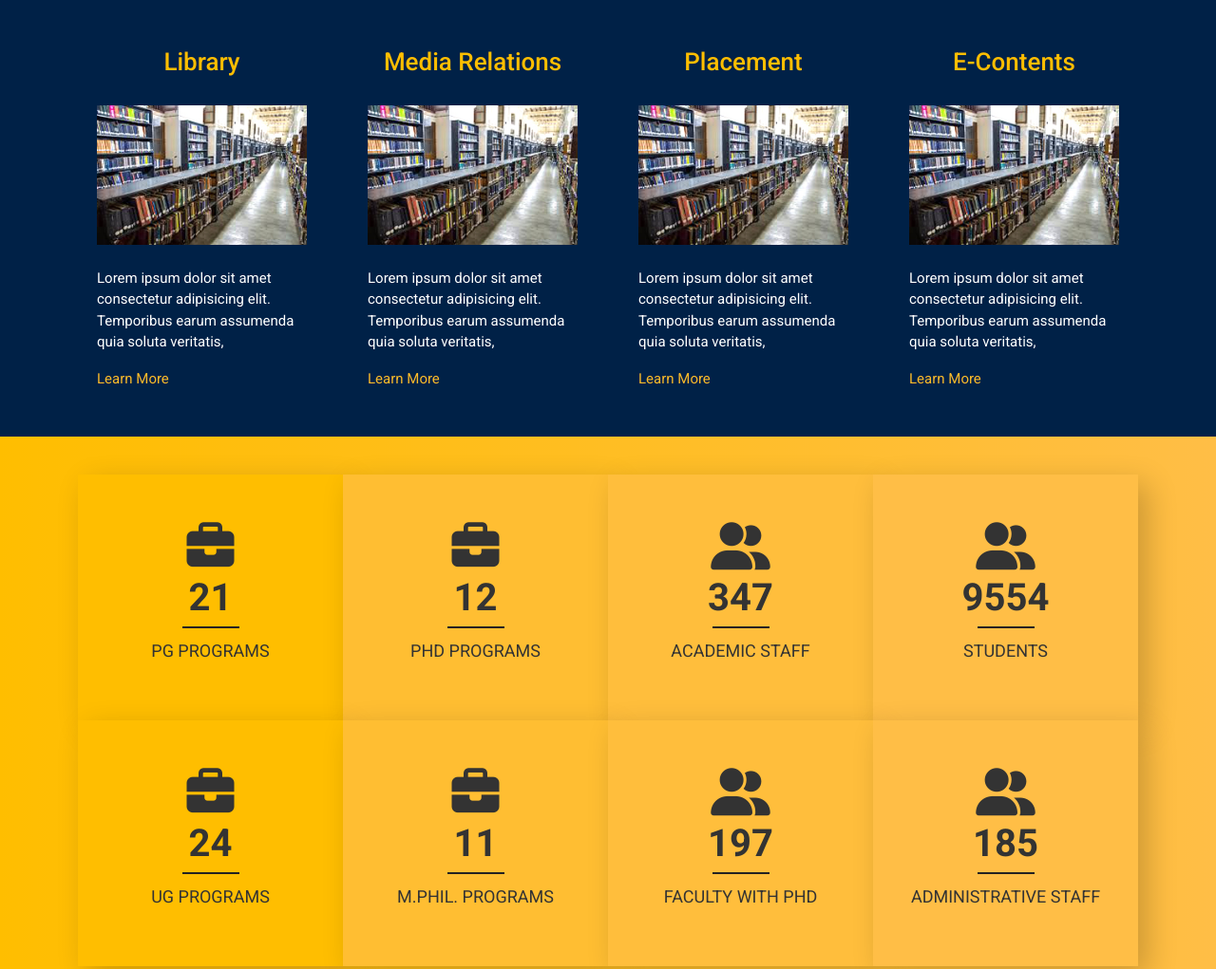
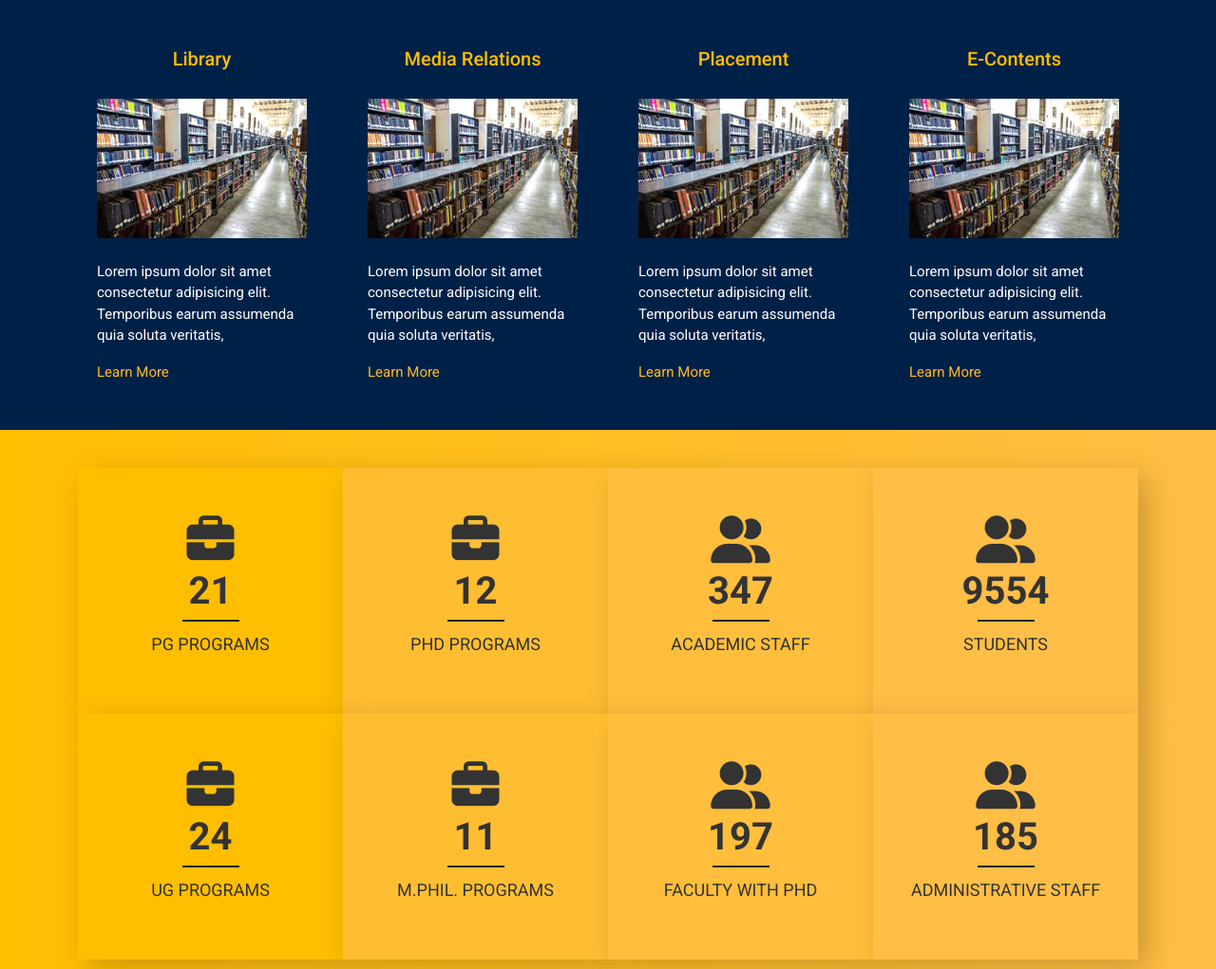
Before and after one commit to ShibSankarR/bankura-christian-college, a plain HTML site: page index.html in a window 1280 px wide. Shown: the part 1753-2774 px from the top of the page at 95% size. Drawn offline with Linux system fonts and the light colour scheme.

Commit message:
Add files via upload

```diff
--- a/css/style.css
+++ b/css/style.css
@@ -497,7 +497,7 @@ section.blog-sec {
     padding: 50px 0;
 }
 .blog-each h3 {
-    font-size: 26px;
+    font-size: 20px;
     color: #ffbe00;
     margin-bottom: 30px;
     text-align: center;
```
